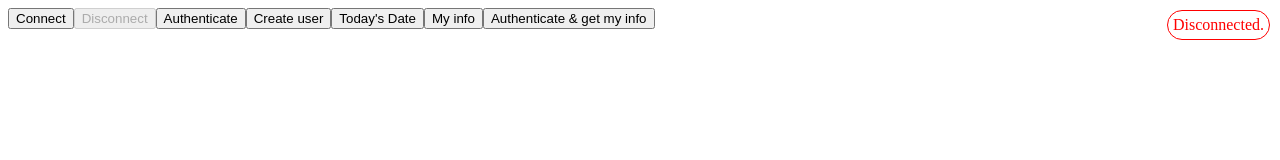
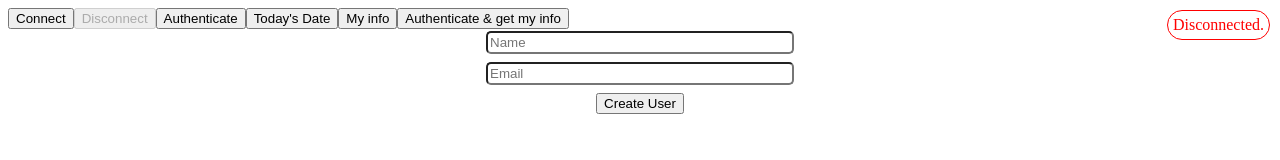
Before and after one commit to Guilospanck/playing-with-capn-web, a website with bundled scripts: page client/index.html in a window 1280 px wide. Built offline with nearby package versions, Linux system fonts and the light colour scheme.

Commit message:
Add auth input

```diff
--- a/client/index.html
+++ b/client/index.html
@@ -51,6 +51,18 @@
         overflow: scroll;
       }
     }
+    #newUser {
+      display: flex;
+      flex-direction: column;
+      padding: 2px;
+      align-items: center;
+      gap: 8px;
+    }
+    .input {
+      padding: 2px;
+      border-radius: 5px;
+      width: 300px;
+    }
   </style>
   <body>
     <div id="buttons"></div>
@@ -60,6 +72,11 @@
     <div id="serverMessages">
       <ul></ul>
     </div>
+    <div id="newUser">
+      <input id="name" class="input" type="text" placeholder="Name" />
+      <input id="email" class="input" type="email" placeholder="Email" />
+      <button id="createUserBtn">Create User</button>
+    </div>
     <script type="module" src="dist/index.js"></script>
   </body>
 </html>
--- a/client/src/rpc.ts
+++ b/client/src/rpc.ts
@@ -31,13 +31,13 @@ const authenticate = async (): Promise<void> => {
   });
 };
 
-const getOrCreateUser = async (): Promise<UserInfo> => {
+const getOrCreateUser = async (
+  name: string,
+  email: string,
+): Promise<UserInfo> => {
   if (!publicAPI) throw new Error(NO_CONNECTION);
 
-  const user: RpcStub<UserInfo> = await publicAPI.getOrCreateUser(
-    "Guilherme",
-    "guilherme@email.com",
-  );
+  const user: RpcStub<UserInfo> = await publicAPI.getOrCreateUser(name, email);
   localStorage.setItem("token", user.token);
 
   return user;
--- a/client/src/ui/index.ts
+++ b/client/src/ui/index.ts
@@ -17,6 +17,11 @@ import {
 // These always exist because they are hardcoded in the HTML
 const content = document.getElementById("content")!;
 const serverMessages = document.getElementById("serverMessages")!;
+const nameInput = document.getElementById("name")! as HTMLInputElement;
+const emailInput = document.getElementById("email")! as HTMLInputElement;
+const createUserButton = document.getElementById(
+  "createUserBtn",
+)! as HTMLButtonElement;
 
 const buildButtons = () => {
   // Connection button
@@ -48,7 +53,7 @@ const buildButtons = () => {
         this.disabled = true;
         connectionButton.disabled = false;
         authenticateButton.disabled = false;
-        getOrCreateUserButton.disabled = false;
+        createUserButton.disabled = false;
         updateStatus({
           borderColor: "red",
           color: "red",
@@ -84,12 +89,24 @@ const buildButtons = () => {
     title: "Authenticate",
   });
 
-  // Get or create user button
-  const getOrCreateUserButton = buttonBuilder({
-    eventListener: {
-      listener: async function (this: HTMLButtonElement) {
+  // Create user button
+  // (No need to build it, already in the HTML)
+  createUserButton.addEventListener(
+    "click",
+    async function (this: HTMLButtonElement) {
       try {
-          await getOrCreateUser();
+        const name = nameInput.value;
+        const email = emailInput.value;
+        if (name.length === 0 || email.length === 0) {
+          showNotification({
+            borderColor: "red",
+            color: "red",
+            title: "Please input email and email",
+          });
+          return;
+        }
+
+        await getOrCreateUser(name, email);
         this.disabled = true;
         showNotification({
           borderColor: "blue",
@@ -100,11 +117,7 @@ const buildButtons = () => {
         showNotification({ title: err as unknown as string });
       }
     },
-      type: "click",
-    },
-    id: "createUser",
-    title: "Create user",
-  });
+  );
 
   // Get today's date button
   buttonBuilder({
```
Also changed, not shown: 1 other file. Lines whose indentation alone changed are shown as unchanged.
